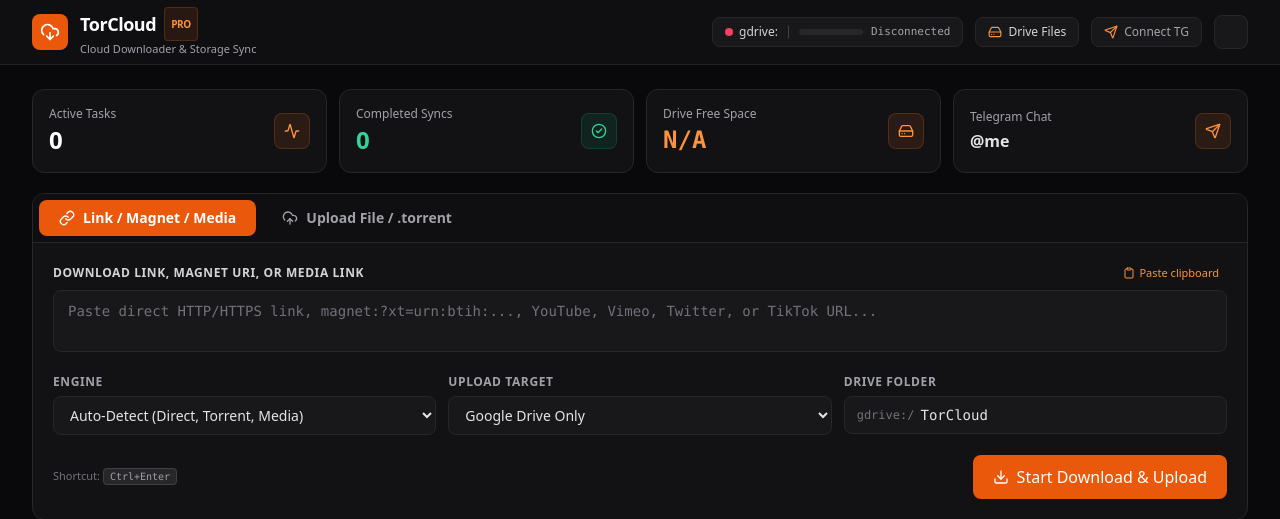
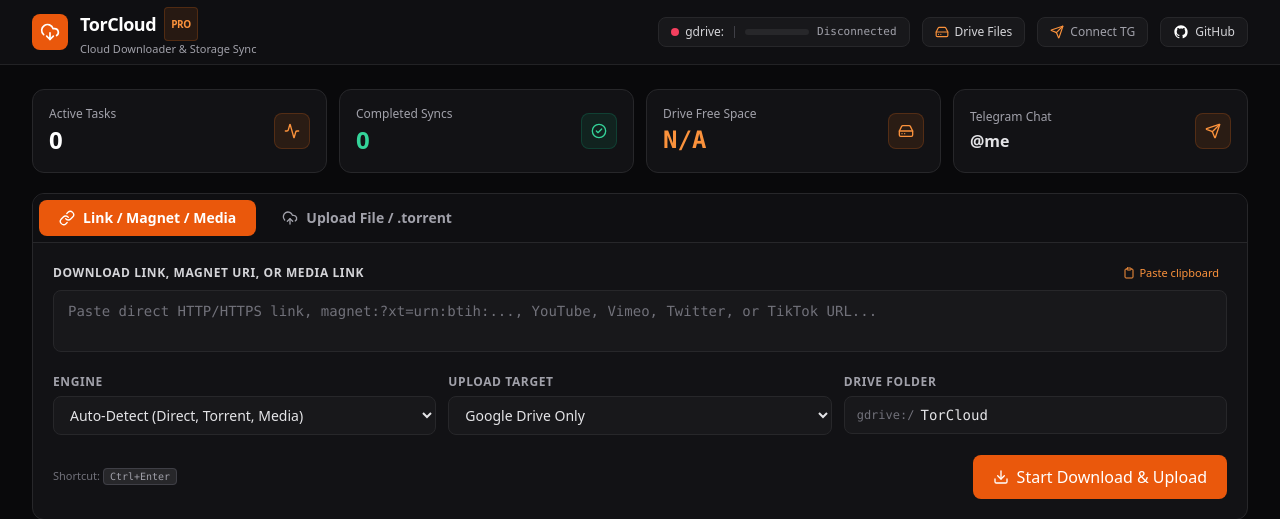
Before and after one commit to faeemx/torcloud, a Flask app: page / in a window 1280 px wide. Shown: the top 519 px of the page. Run offline with Flask 3, Linux system fonts and the light colour scheme; data that the repository does not hold is empty; some libraries are stand-ins or nearby versions.

Commit message:
feat: fix visible GitHub logo with inline SVG and add one-command Linux setup script

```diff
--- a/templates/index.html
+++ b/templates/index.html
@@ -95,8 +95,11 @@
 
         <!-- GitHub Repo Link Button -->
         <a id="btn-github-link" href="https://github.com/faeemx/torcloud" target="_blank" title="View Source on GitHub"
-          class="inline-flex items-center justify-center p-2 text-zinc-400 hover:text-white bg-[#18181b] hover:bg-zinc-800 border border-zinc-800 rounded-lg transition-colors">
-          <i data-lucide="github" class="w-4 h-4"></i>
+          class="inline-flex items-center gap-1.5 text-xs font-medium text-zinc-300 hover:text-white bg-[#18181b] hover:bg-zinc-800 border border-zinc-800 px-3 py-1.5 rounded-lg transition-colors shadow-sm">
+          <svg class="w-4 h-4 fill-current text-white shrink-0" viewBox="0 0 24 24" aria-hidden="true">
+            <path fill-rule="evenodd" clip-rule="evenodd" d="M12 2C6.477 2 2 6.484 2 12.017c0 4.425 2.865 8.18 6.839 9.504.5.092.682-.217.682-.483 0-.237-.008-.868-.013-1.703-2.782.605-3.369-1.343-3.369-1.343-.454-1.158-1.11-1.466-1.11-1.466-.908-.62.069-.608.069-.608 1.003.07 1.53 1.032 1.53 1.032.892 1.53 2.341 1.088 2.91.832.092-.647.35-1.088.636-1.338-2.22-.253-4.555-1.113-4.555-4.951 0-1.093.39-1.988 1.029-2.688-.103-.253-.446-1.272.098-2.65 0 0 .84-.27 2.75 1.026A9.564 9.564 0 0112 6.844c.85.004 1.705.115 2.504.337 1.909-1.296 2.747-1.027 2.747-1.027.546 1.379.202 2.398.1 2.651.64.7 1.028 1.595 1.028 2.688 0 3.848-2.339 4.695-4.566 4.943.359.309.678.92.678 1.855 0 1.338-.012 2.419-.012 2.747 0 .268.18.58.688.482A10.019 10.019 0 0022 12.017C22 6.484 17.522 2 12 2z"></path>
+          </svg>
+          <span class="hidden sm:inline">GitHub</span>
         </a>
 
       </div>
```
Also changed, not shown: README.md, 1 other file.
